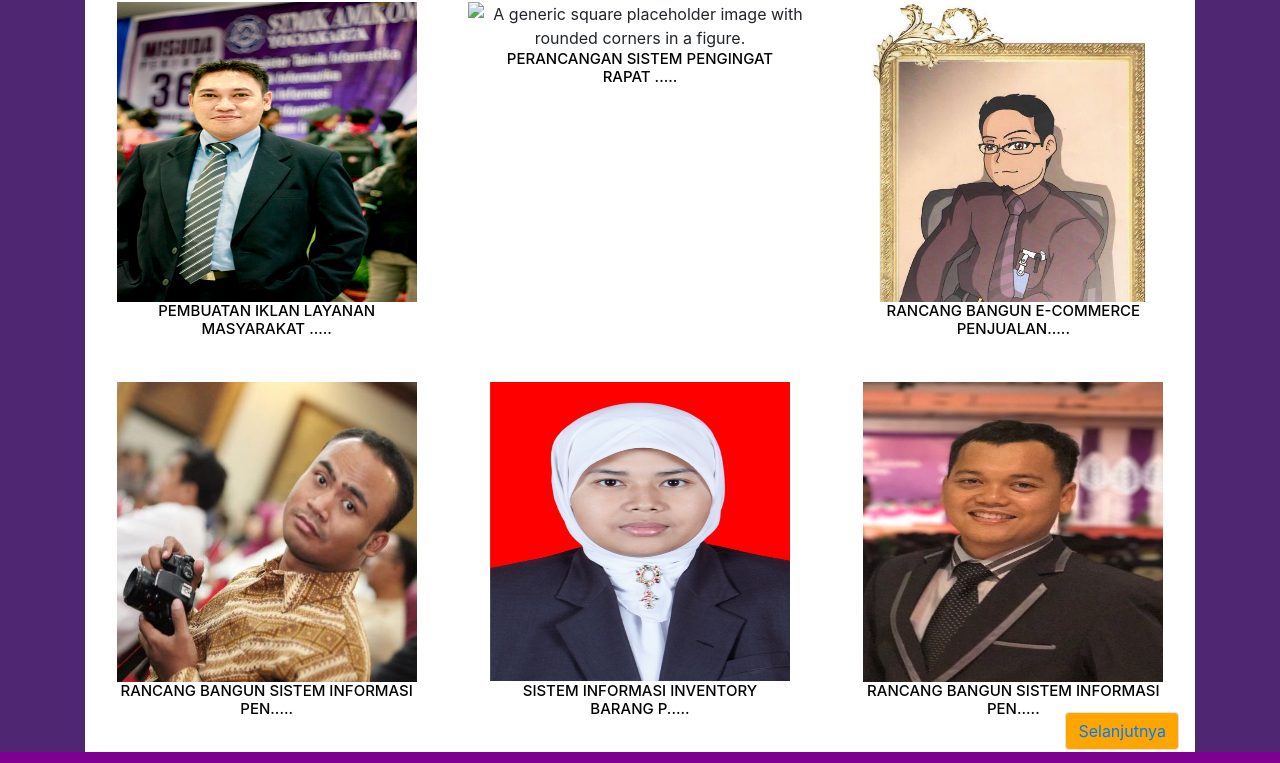
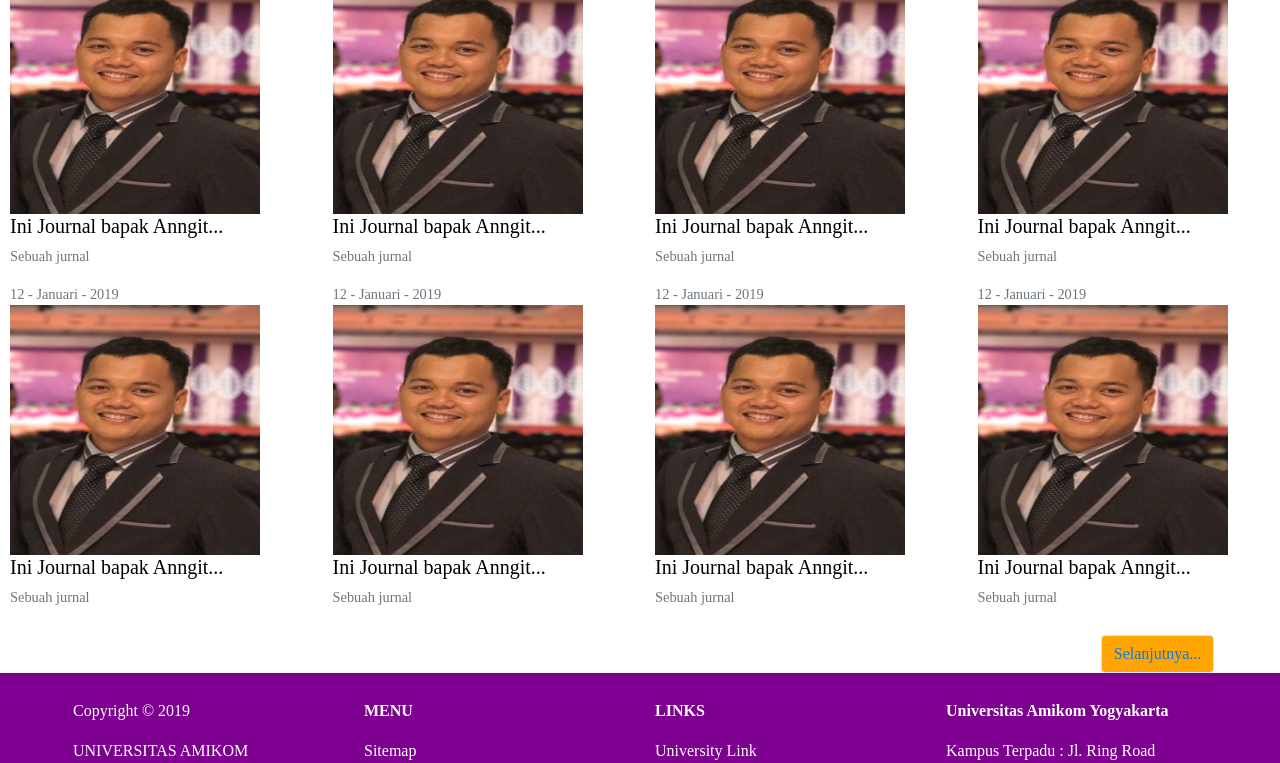
Before and after one commit to denizsetyawan/redesign-amikom, a plain HTML site: page jurnal.html in a window 1280 px wide. Shown: the part 352-1115 px from the top of the page. Drawn offline with nearby package versions, Linux system fonts and the light colour scheme.

Commit message:
Update jurnal.html

```diff
--- a/jurnal.html
+++ b/jurnal.html
@@ -1,13 +1,12 @@
-
 
 <!DOCTYPE html>
 <html lang="en">
 <head>
-  <title>Jurnal Universitas Amikom Yogyakarta</title>
+  <title>Universitas Amikom Yogyakarta</title>
   <link href="gambar/logo.png" type="icon" rel="icon">
   <meta charset="utf-8">
   <meta name="viewport" content="width=device-width, initial-scale=1, shrink-to-fit=no">
-  <link rel="stylesheet" href="https://stackpath.bootstrapcdn.com/bootstrap/4.3.1/css/bootstrap.min.css" integrity="sha384-ggOyR0iXCbMQv3Xipma34MD+dH/1fQ784/j6cY/iJTQUOhcWr7x9JvoRxT2MZw1T" crossorigin="anonymous">
+  <link rel="stylesheet" href="bt/css/bootstrap.css">
   <link href="su.css" rel="stylesheet">
 
 </head>
@@ -93,116 +92,142 @@
     </ul>
   </nav>
 </body>
+</html> <div id="slider">
+  <!DOCTYPE html>
 
-<!-- Journal -->
 
+<!DOCTYPE html>
 <html lang="en">
 <head>
-
-<!-- Inisiasi web bahasa menjadi standart utf 8 dan responsive -->
+  <title>Universitas Amikom Yogyakarta</title>
+  <link href="gambar/logo.png" type="icon" rel="icon">
   <meta charset="utf-8">
   <meta name="viewport" content="width=device-width, initial-scale=1, shrink-to-fit=no">
+  <link rel="stylesheet" href="https://stackpath.bootstrapcdn.com/bootstrap/4.3.1/css/bootstrap.min.css" integrity="sha384-ggOyR0iXCbMQv3Xipma34MD+dH/1fQ784/j6cY/iJTQUOhcWr7x9JvoRxT2MZw1T" crossorigin="anonymous">
+  <link href="su.css" rel="stylesheet">
+  <style type="text/css">
+    .figure  img{
+      width: 250px;
+      height: 250px;
+    }
+    .figure-caption h3{
+      color: black;
+      font-size: 20px;
+    }
 
-<!-- Css milik bootstrap -->
-<link rel="stylesheet" href="bt/css/bootstrap.css">
-
-<!-- Javascript milik bootstrap -->
-<script src="js/jquery.min.js"></script>
-<script src="js/popper.min.js"></script>
-<script src="js/bootstrap.min.js"></script>
-
-<!-- Css milik sendiri -->
-<link rel="stylesheet" type="text/css" href="css/css-custom.css">
-<style>
-	.bg{
-      background-color: #4f2671;
-      background-repeat: no-repeat;
-      background-attachment: fixed;
-      background-position: center;
-      background-size: 100% 100%;
-    }
-  .jn{
-    width:300px;
-    height:300px;
-  }
-  .apa {
-    width:300px;
-  }
-  .figure-caption a h4{
-    color: #010203;
-    font-size:15px;
-  }
-  .jurnal {
-    color: #ffffff;
-  }
   </style>
-<title>Universitas Amikom Yogyakarta</title>
 </head>
-
-<center>
-<nav class="navbar navbar-light" style="background-color: #ff7f24;">
-  <form class="form-inline" style="margin-left:500px;">
-    <input class="form-control mr-sm-2" type="search" placeholder="Search Journal" aria-label="Search">
-    <button type="submit">Search</button>
+<body style="background-color: purple">
+  <nav class="navbar navbar-light" style="background-color: orange;">
+    <form class="form-inline">
+      <input class="form-control mr-sm-2" type="search" placeholder="Search" aria-label="Search">
+      <button class="btn btn-outline-success my-2 my-sm-0" type="submit">Search</button>
     </form>
   </nav>
-
-<body class="bg">
-
-  <center><h2 class="jurnal" style="font-weight:bold;">JOURNAL AMIKOM</h2></center>
-	<div class="container">
-    <div style="background-color:white;">
-  <div class="row align-items-start">
+  <center><h3 style="color: white;">Journal Amikom</h3></center>
+  <div style="background-color: white;">
+    <div class="row">
       <div class="col">
         <figure class="figure">
-  <img class="jn" src="journal/rudy.jpg" class="figure-img img-fluid rounded" alt="A generic square placeholder image with rounded corners in a figure.">
-  <figcaption class="figure-caption apa" ><a href="#"><h4>PEMBUATAN IKLAN LAYANAN MASYARAKAT .....</h4></a></figcaption>
+          <figcaption class="figure-caption">12 - Januari - 2019</figcaption>
+          <img src="journal/Anggit.jpg">
+          <a class="page-item" href="">
+            <figcaption class="figure-caption"><h3>Ini Journal bapak Anngit...</h3></figcaption>
+            <figcaption class="figure-caption">Sebuah jurnal</figcaption>
+          </a>
         </figure>
       </div>
       <div class="col">
         <figure class="figure">
-  <img class="jn" src="journal/heri.jpg" class="figure-img img-fluid rounded" alt="A generic square placeholder image with rounded corners in a figure.">
-  <figcaption class="figure-caption apa"><a href="#"><h4>PERANCANGAN SISTEM PENGINGAT RAPAT .....</h4></a></figcaption>
-</figure>
-
-    </div>
-    <div class="col">
-        <figure class="figure">
-  <img class="jn" src="journal/kusnawi.jpg" class="figure-img img-fluid rounded" alt="A generic square placeholder image with rounded corners in a figure.">
-  <figcaption class="figure-caption apa"><a href="#"><h4>RANCANG BANGUN E-COMMERCE PENJUALAN.....</h4></a></figcaption>
-</figure>
-    </div>
-  </div>
-  <div class="row align-items-center">
-    <div class="col">
-              <figure class="figure">
-  <img class="jn" src="journal/bayu.jpg" class="figure-img img-fluid rounded" alt="A generic square placeholder image with rounded corners in a figure.">
-  <figcaption class="figure-caption apa"><a href="#"><h4>RANCANG BANGUN SISTEM INFORMASI PEN.....</h4></a></figcaption>
+          <figcaption class="figure-caption">12 - Januari - 2019</figcaption>
+          <img src="journal/Anggit.jpg">
+          <a class="page-item" href="">
+            <figcaption class="figure-caption"><h3>Ini Journal bapak Anngit...</h3></figcaption>
+            <figcaption class="figure-caption">Sebuah jurnal</figcaption>
+          </a>
         </figure>
       </div>
       <div class="col">
         <figure class="figure">
-  <img class="jn" src="journal/yuli.jpg" class="figure-img img-fluid rounded" alt="A generic square placeholder image with rounded corners in a figure.">
-  <figcaption class="figure-caption apa"><a href="#"><h4>SISTEM INFORMASI INVENTORY BARANG P.....</h4></a></figcaption>
+          <figcaption class="figure-caption">12 - Januari - 2019</figcaption>
+          <img src="journal/Anggit.jpg">
+          <a class="page-item" href="">
+            <figcaption class="figure-caption"><h3>Ini Journal bapak Anngit...</h3></figcaption>
+            <figcaption class="figure-caption">Sebuah jurnal</figcaption>
+          </a>
         </figure>
       </div>
       <div class="col">
         <figure class="figure">
-  <img class="jn" src="journal/anggit.jpg" class="figure-img img-fluid rounded" alt="A generic square placeholder image with rounded corners in a figure.">
-  <figcaption class="figure-caption apa"><a href="#"><h4>RANCANG BANGUN SISTEM INFORMASI PEN.....</h4></a></figcaption>
+          <figcaption class="figure-caption">12 - Januari - 2019</figcaption>
+          <img src="journal/Anggit.jpg">
+          <a class="page-item" href="">
+            <figcaption class="figure-caption"><h3>Ini Journal bapak Anngit...</h3></figcaption>
+            <figcaption class="figure-caption">Sebuah jurnal</figcaption>
+          </a>
+        </figure>
+      </div>
+      <div class="col">
+        <figure class="figure">
+          <figcaption class="figure-caption">12 - Januari - 2019</figcaption>
+          <img src="journal/Anggit.jpg">
+          <a class="page-item" href="">
+            <figcaption class="figure-caption"><h3>Ini Journal bapak Anngit...</h3></figcaption>
+            <figcaption class="figure-caption">Sebuah jurnal</figcaption>
+          </a>
+        </figure>
+      </div>
+      <div class="col">
+        <figure class="figure">
+          <figcaption class="figure-caption">12 - Januari - 2019</figcaption>
+          <img src="journal/Anggit.jpg">
+          <a class="page-item" href="">
+            <figcaption class="figure-caption"><h3>Ini Journal bapak Anngit...</h3></figcaption>
+            <figcaption class="figure-caption">Sebuah jurnal</figcaption>
+          </a>
+        </figure>
+      </div>
+      <div class="col">
+        <figure class="figure">
+          <figcaption class="figure-caption">12 - Januari - 2019</figcaption>
+          <img src="journal/Anggit.jpg">
+          <a class="page-item" href="">
+            <figcaption class="figure-caption"><h3>Ini Journal bapak Anngit...</h3></figcaption>
+            <figcaption class="figure-caption">Sebuah jurnal</figcaption>
+          </a>
+        </figure>
+      </div>
+      <div class="col">
+        <figure class="figure">
+          <figcaption class="figure-caption">12 - Januari - 2019</figcaption>
+          <img src="journal/Anggit.jpg">
+          <a class="page-item" href="">
+            <figcaption class="figure-caption"><h3>Ini Journal bapak Anngit...</h3></figcaption>
+            <figcaption class="figure-caption">Sebuah jurnal</figcaption>
+          </a>
         </figure>
       </div>
     </div>
-  <ul class="pagination" style="float:right;margin-top:-40px;">
-    <li class="page-item" >
-      <a class="page-link" href="#" style="background-color:orange;">Selanjutnya</a>
-    </li>
-  </ul>
+    <nav class="Page navigation example">
+        <div class="pagination">
+          <div class="page-item" style="margin-left: 86%;"><a class="page-link" href="#" style="background-color: orange;">Selanjutnya...</a></div>
         </div>
-</div>
+      </nav>
   </div>
 </body>
+
+  <!DOCTYPE html>
+<html lang="en">
+<head>
+  <title>Universitas Amikom Yogyakarta</title>
+  <link href="gambar/logo.png" type="icon" rel="icon">
+  <meta charset="utf-8">
+  <meta name="viewport" content="width=device-width, initial-scale=1, shrink-to-fit=no">
+  <link rel="stylesheet" href="https://stackpath.bootstrapcdn.com/bootstrap/4.3.1/css/bootstrap.min.css" integrity="sha384-ggOyR0iXCbMQv3Xipma34MD+dH/1fQ784/j6cY/iJTQUOhcWr7x9JvoRxT2MZw1T" crossorigin="anonymous">
+  <link href="su.css" rel="stylesheet">
+</head>
 <body>
+
   <footer>
   <div id="footer">
     <div class="row mr-5 ml-5">
@@ -239,6 +264,9 @@
     </div>
   </div>
   </footer>
+
+</body>
+</html>
 <script href="bt/js/jquery.min.js"></script>
 <script href="bt/js/popper.min.js"></script>
 <script href="bt/js/bootstrap.min.js"></script>
```
Lines whose indentation alone changed are shown as unchanged.
